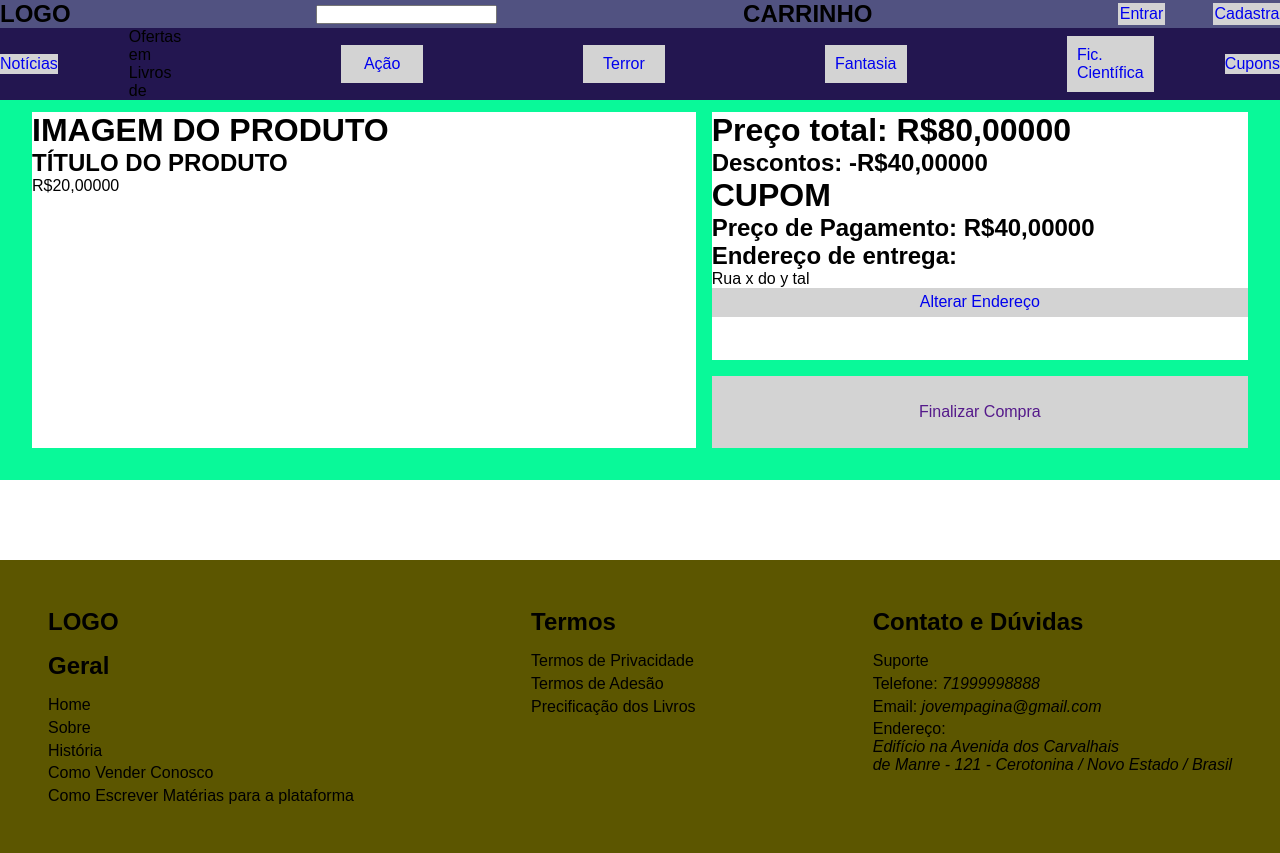
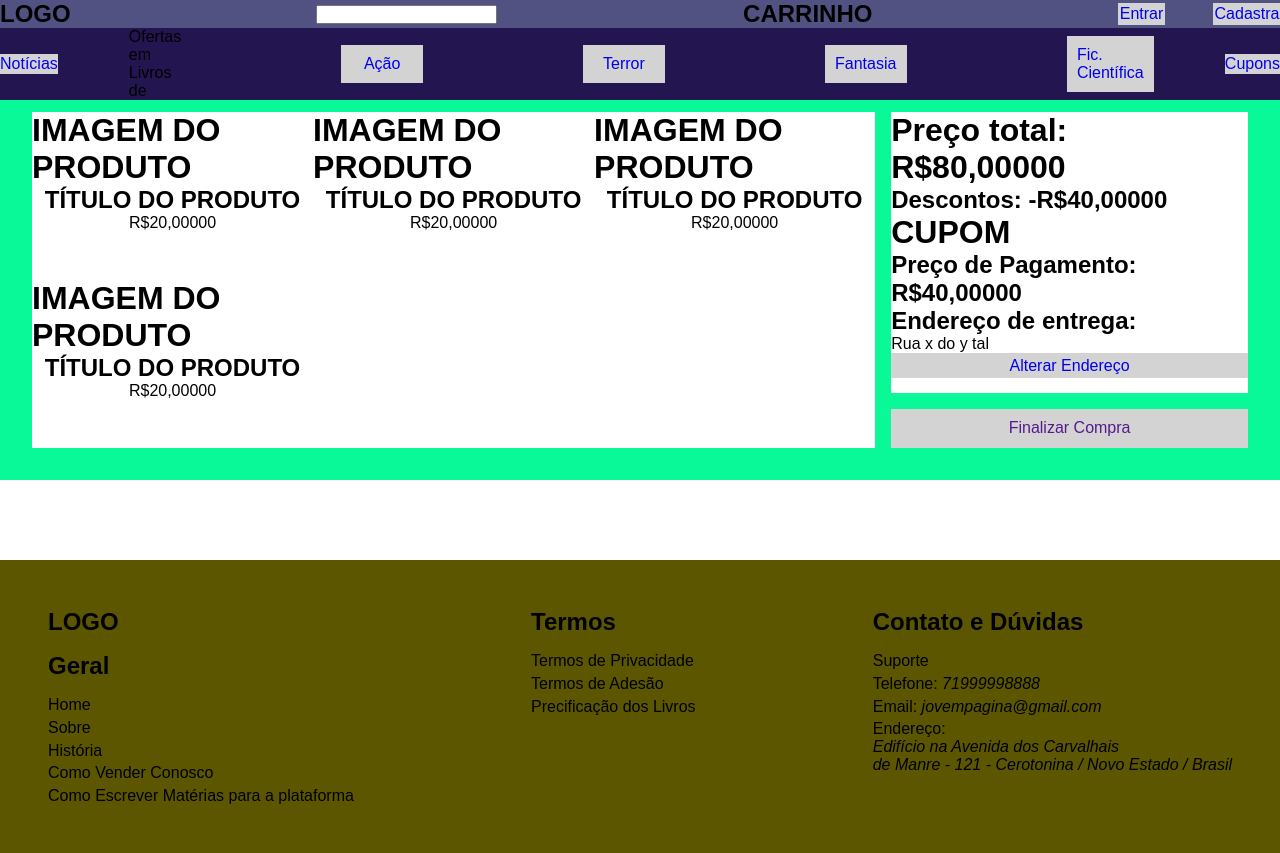
Before and after one commit to rodrigo-fullstack/jovem-pagina, a PHP site: page /carrinho.html in a window 1280 px wide. Run offline with PHP 8.4, Linux system fonts and the light colour scheme.

Commit message:
feat (positioning): Posicionamento dos Elementos da Classe .products-container

```diff
--- a/assets/css/main.css
+++ b/assets/css/main.css
@@ -20,8 +20,16 @@ main{
     gap: 1rem;
 }
 
+.products-container{
+    display: grid;
+    grid-template-columns: auto auto auto;
+}
+
 .product{
     background-color: blue;
+    display: flex;
+    flex-direction: column;
+    align-items: center;
 }
 
 .products-container{
--- a/carrinho.html
+++ b/carrinho.html
@@ -69,7 +69,9 @@
     </header>
 
     <main>
+
         <div class="shopping-container">
+
             <!-- VERIFICAR DEPOIS COMO FAZER PARA USAR A MESMA CLASSE BOOK-CONTAINER NESSE DOCUMENTO -->
             <div class="products-container">
                 <div class="product">
@@ -79,6 +81,32 @@
                     <h2>TÍTULO DO PRODUTO</h2>
                     <span class="product-price">R$20,00000</span>
                 </div>
+
+                <div class="product">
+                    <div class="product-img">
+                        <h1>IMAGEM DO PRODUTO</h1>
+                    </div>
+                    <h2>TÍTULO DO PRODUTO</h2>
+                    <span class="product-price">R$20,00000</span>
+                </div>
+
+                <div class="product">
+                    <div class="product-img">
+                        <h1>IMAGEM DO PRODUTO</h1>
+                    </div>
+                    <h2>TÍTULO DO PRODUTO</h2>
+                    <span class="product-price">R$20,00000</span>
+                </div>
+
+                <div class="product">
+                    <div class="product-img">
+                        <h1>IMAGEM DO PRODUTO</h1>
+                    </div>
+                    <h2>TÍTULO DO PRODUTO</h2>
+                    <span class="product-price">R$20,00000</span>
+                </div>
+
+
             </div>
 
             <div class="products-data-container">
```
